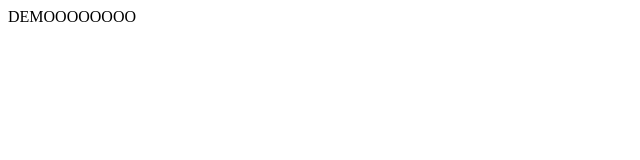
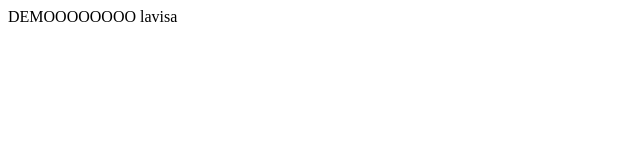
Before and after one commit to Meenakshi98/Online-Portal, a plain HTML site: page WebContent/index.html in a window 1280 px wide. Shown: the full height of the page, 0-640 px from the left. Drawn offline with Linux system fonts and the light colour scheme.

Commit message:
THIS IS AWESOME

```diff
--- a/WebContent/index.html
+++ b/WebContent/index.html
@@ -5,6 +5,6 @@
 <title>Online Portal </title>
 </head>
 <body>
-DEMOOOOOOOO
+DEMOOOOOOOO  lavisa
 </body>
 </html>
```
